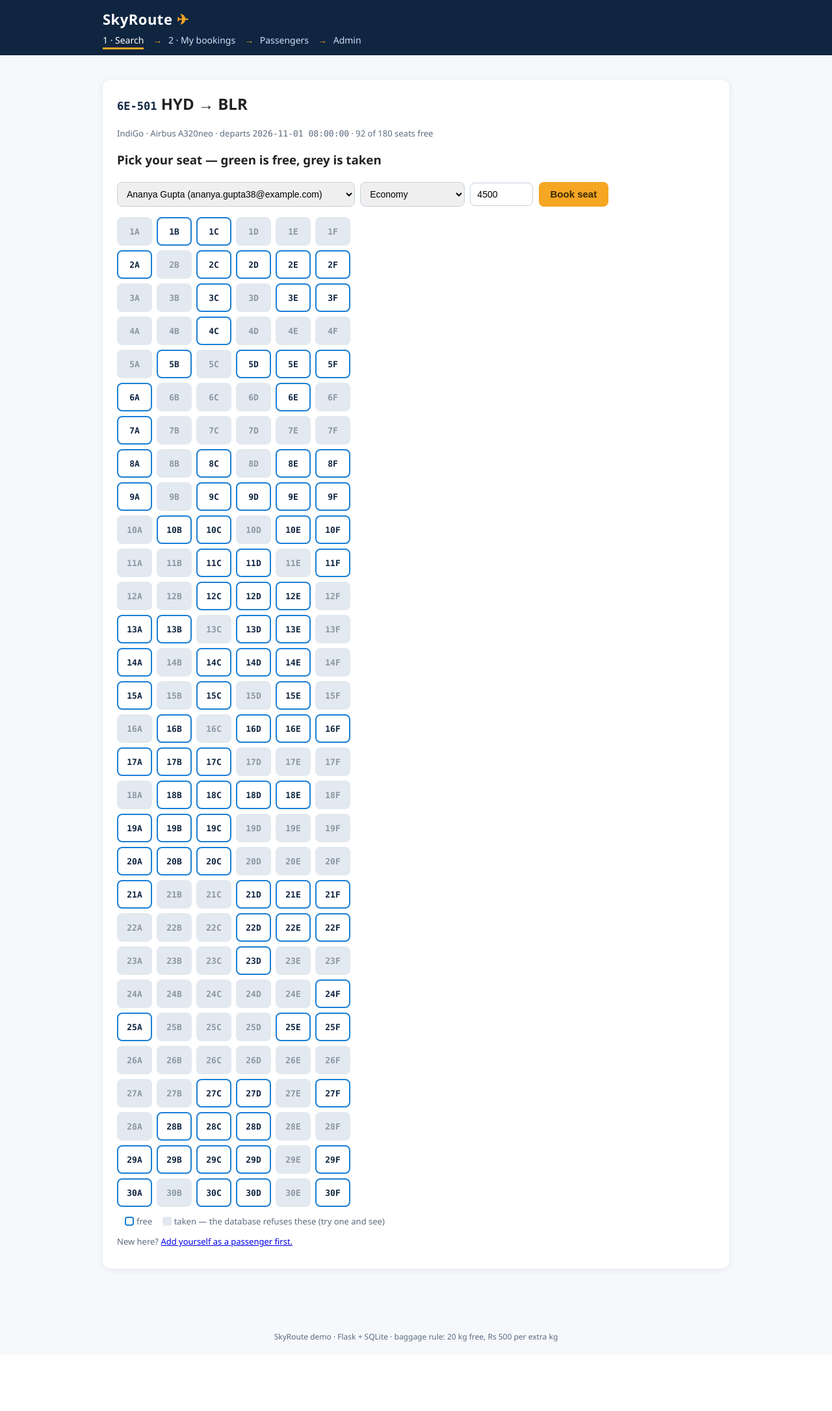
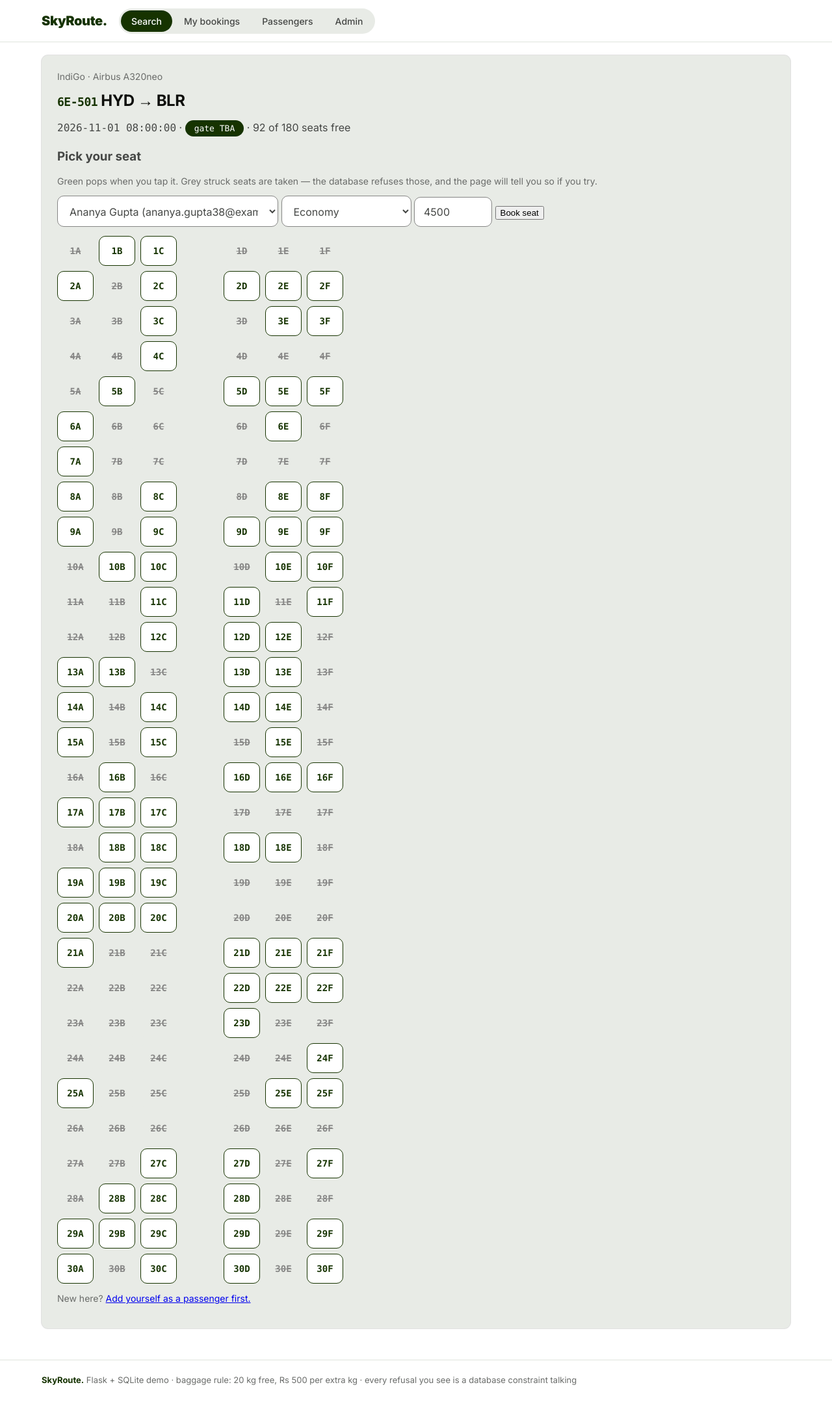
Before and after one commit to Bhaskar-1818/skyroute-dbms-python, a Flask app: page /book/1 in a window 1280 px wide. Shown: the whole page at 65% size. Before the commit the page ends 2064 px from the top, so only its background shows below. Run offline with Flask 3, Linux system fonts and the light colour scheme; data comes from the database, SQL or seed files in the repository; both versions use the stored data as it was after the commit.

Commit message:
UI Refero rebuild: Wise tokens, motion, boarding passes, seat map

```diff
--- a/python/flask_app/templates/base.html
+++ b/python/flask_app/templates/base.html
@@ -1,67 +1,129 @@
 <!doctype html>
 <html><head><meta charset="utf-8"><meta name="viewport" content="width=device-width,initial-scale=1">
 <title>SkyRoute — book a flight in 3 steps</title>
+<link rel="preconnect" href="https://fonts.googleapis.com">
+<link href="https://fonts.googleapis.com/css2?family=Inter:wght@400;500;600;700;800;900&display=swap" rel="stylesheet">
 <style>
-:root{--ink:#0f2540;--sky:#1b7fd4;--amber:#f5a623;--paper:#f6f8fb;
---ok:#1e9e6a;--bad:#d64545;--mut:#5b6b7f}
+/* SkyRoute on Refero "Wise" tokens: forest gravity, one lime punctuation,
+   pills for actions, 10px cards, flat hairlines, dark-section rhythm. */
+:root{--forest:#163300;--lime:#9fe870;--spruce:#054d28;--mist:#e2f6d5;
+--fog:#e8ebe6;--paper:#fff;--char:#454745;--obsidian:#0e0f0c;
+--pebble:#868685;--slate:#6a6c6a;--red:#cb272f;--line:#dfe4dc}
 *{box-sizing:border-box}
-body{font-family:"Segoe UI",Arial,sans-serif;margin:0;background:var(--paper);color:#222}
-header{background:var(--ink);color:#fff;padding:14px 0}
-.wrap{max-width:1000px;margin:0 auto;padding:0 18px}
-.brand{font-size:22px;font-weight:800;letter-spacing:.5px}
-.brand span{color:var(--amber)}
-nav.steps{margin-top:8px;font-size:14px}
-nav.steps a{color:#cfe3f7;text-decoration:none;margin-right:8px}
-nav.steps a.here{color:#fff;border-bottom:3px solid var(--amber);padding-bottom:2px}
-nav.steps b{color:var(--amber);margin:0 6px}
-main{padding:22px 0 60px}
-.card{background:#fff;border-radius:12px;padding:20px 22px;margin:16px 0;
-box-shadow:0 2px 10px rgba(15,37,64,.08)}
+body{font-family:'Inter',"Segoe UI",Arial,sans-serif;margin:0;background:var(--paper);
+color:var(--char);font-size:16px;-webkit-font-smoothing:antialiased}
+.wrap{max-width:1200px;margin:0 auto;padding:0 24px}
+/* top nav: white, hairline bottom, pill section switcher */
+header.top{position:sticky;top:0;z-index:20;background:var(--paper);
+border-bottom:1px solid var(--line)}
+.navbar{display:flex;align-items:center;gap:18px;height:64px}
+.brand{font-weight:900;font-size:20px;letter-spacing:-.02em;color:var(--forest);
+text-decoration:none}
+.brand b{color:var(--forest)}.brand .dot{color:var(--forest)}
+.segments{display:flex;background:var(--fog);border-radius:9999px;padding:3px;gap:2px}
+.segments a{text-decoration:none;color:var(--char);font-weight:500;font-size:14px;
+padding:8px 16px;border-radius:9999px;transition:background .2s ease}
+.segments a:hover{background:var(--mist)}
+.segments a.here{background:var(--forest);color:#fff}
+/* hero: dark forest section, block display type, lime punctuation */
+.hero{background:var(--forest);color:#fff;border-radius:28px;margin:32px 0 0;
+padding:56px 48px 0;overflow:hidden;position:relative}
+.hero .kicker{color:var(--lime);font-weight:600;font-size:14px;letter-spacing:.14em;
+text-transform:uppercase}
+.hero h1{font-size:clamp(44px,7vw,96px);line-height:.95;letter-spacing:-.03em;
+font-weight:900;margin:10px 0 8px;color:#fff}
+.hero h1 .lime{color:var(--lime)}
+.hero p.sub{color:#cfe3c8;font-size:19px;max-width:640px}
+.how{display:flex;gap:10px;margin:22px 0 0;flex-wrap:wrap}
+.how span{background:rgba(255,255,255,.1);border-radius:9999px;padding:9px 18px;
+font-size:14px;font-weight:500}
+.how b{color:var(--lime);margin-right:6px}
+/* inset white search card inside the dark hero */
+.searchcard{background:var(--paper);border-radius:10px;padding:20px;
+margin:30px 0 -1px;display:flex;gap:10px;flex-wrap:wrap;align-items:end;
+box-shadow:0 10px 32px rgba(0,0,0,.18)}
+.field{display:flex;flex-direction:column;gap:4px;flex:1;min-width:150px}
+.field label{font-size:12px;font-weight:600;color:var(--slate);
+text-transform:uppercase;letter-spacing:.06em}
+select,input{font:inherit;padding:12px 14px;border:1px solid var(--pebble);
+border-radius:10px;background:var(--paper);color:var(--char);width:100%}
+select:focus,input:focus{outline:none;border-color:var(--forest)}
+/* pill CTA: lime fill does all the work */
+.btn{background:var(--lime);color:var(--forest);border:none;border-radius:9999px;
+padding:12px 26px;font-size:16px;font-weight:600;cursor:pointer;text-decoration:none;
+display:inline-block;transition:transform .18s ease,filter .18s ease;white-space:nowrap}
+.btn:hover{filter:brightness(.96);transform:translateY(-1px)}
+.btn:active{transform:translateY(0) scale(.98)}
+.btn.ghost{background:var(--paper);color:var(--forest);border:1px solid var(--forest);
+padding:8px 16px;font-size:14px}
+.btn.danger{background:var(--paper);color:var(--red);border:1px solid var(--red);
+padding:8px 16px;font-size:14px}
+.btn.small{padding:8px 16px;font-size:14px}
+/* cards: fog surface, hairline ring, staggered entrance */
+.card{background:var(--fog);border-radius:10px;padding:24px;margin:20px 0;
+box-shadow:rgba(14,15,12,.12) 0 0 0 1px;animation:rise .5s ease both}
+.card:nth-child(2){animation-delay:.06s}.card:nth-child(3){animation-delay:.12s}
+.card:nth-child(4){animation-delay:.18s}.card:nth-child(5){animation-delay:.24s}
+@keyframes rise{from{opacity:0;transform:translateY(14px)}to{opacity:1;transform:none}}
+h2{color:var(--obsidian);letter-spacing:-.02em;margin:0 0 6px}
+.mut{color:var(--slate);font-size:14px}
 .mono{font-family:Consolas,Menlo,monospace}
-.flight{font-family:Consolas,Menlo,monospace;font-weight:700;font-size:17px;color:var(--ink)}
-.gate{display:inline-block;background:var(--ink);color:#fff;border-radius:20px;
-padding:2px 12px;font-family:Consolas,monospace;font-size:13px}
-.pill{display:inline-block;border-radius:20px;padding:2px 12px;font-size:13px;color:#fff}
-.green{background:var(--ok)}.red{background:var(--bad)}.grey{background:var(--mut)}
-.amber{background:var(--amber);color:#3a2a00}
-table{border-collapse:collapse;width:100%;margin:10px 0}
-th,td{padding:8px 10px;text-align:left;font-size:14px;border-bottom:1px solid #e3e9f0}
-th{color:var(--mut);font-size:12px;text-transform:uppercase;letter-spacing:.5px}
-input,select{padding:9px 10px;margin:4px 4px 4px 0;border:1px solid #c6d2de;border-radius:8px;font-size:14px}
-button,.btn{background:var(--amber);border:none;border-radius:8px;padding:10px 18px;
-font-size:15px;font-weight:700;color:#3a2a00;cursor:pointer;text-decoration:none;display:inline-block}
-button:hover,.btn:hover{filter:brightness(.94)}
-button.ghost{background:#e8eef4;color:var(--ink);font-weight:600;padding:7px 12px;font-size:13px}
-button.danger{background:var(--bad);color:#fff;padding:7px 12px;font-size:13px}
-.flash{border-radius:10px;padding:12px 16px;margin:12px 0;font-weight:600}
-.flash.ok{background:#e2f5ec;color:#0d6b45}
-.flash.error{background:#fde7e7;color:#a11f1f}
+.flight{font-family:Consolas,Menlo,monospace;font-weight:700;font-size:18px;color:var(--forest)}
+table{border-collapse:collapse;width:100%;margin:8px 0}
+th,td{padding:10px 12px;text-align:left;font-size:15px;border-bottom:1px solid var(--line)}
+th{font-size:12px;text-transform:uppercase;letter-spacing:.06em;color:var(--slate)}
+/* tags: pill badges */
+.tag{display:inline-block;border-radius:9999px;padding:5px 14px;font-size:13px;font-weight:500}
+.tag.gate{background:var(--forest);color:#fff;font-family:Consolas,monospace}
+.tag.ok{background:var(--mist);color:var(--forest)}
+.tag.dim{background:#fff;color:var(--slate);box-shadow:inset 0 0 0 1px var(--pebble)}
+.tag.dark{background:var(--forest);color:var(--lime)}
+.tag.warn{background:var(--paper);color:var(--forest);box-shadow:inset 0 0 0 1px var(--forest)}
+.tag.bad{background:#fbe4e4;color:var(--red)}
+/* seat map: rounded seats, lime selection pops */
+.seats{display:grid;grid-template-columns:repeat(7,56px);gap:8px;margin:14px 0;
+justify-content:start}
+.seats button{height:46px;font-family:Consolas,monospace;font-size:14px;font-weight:600;
+background:var(--paper);border:1px solid var(--forest);color:var(--forest);
+border-radius:10px;cursor:pointer;transition:transform .15s ease,background .15s ease}
+.seats button:hover:not(:disabled){background:var(--mist);transform:translateY(-2px)}
+.seats button:disabled{background:var(--fog);border-color:var(--fog);color:var(--pebble);
+cursor:not-allowed;text-decoration:line-through}
+.seats button.picked{background:var(--lime);border-color:var(--lime);color:var(--forest);
+animation:pop .25s ease}
+.seats .aisle{visibility:hidden}
+@keyframes pop{0%{transform:scale(.85)}60%{transform:scale(1.08)}100%{transform:scale(1)}}
+/* boarding pass: white ticket, perforated stub */
+.ticket{background:var(--paper);border-radius:10px;display:grid;
+grid-template-columns:210px 1fr;box-shadow:rgba(14,15,12,.12) 0 0 0 1px;
+margin:16px 0;overflow:hidden;animation:rise .5s ease both}
+.stub{background:var(--forest);color:#fff;padding:20px;text-align:center}
+.stub .seat{font-size:44px;font-weight:900;letter-spacing:-.03em;color:var(--lime)}
+.stub .fl{font-family:Consolas,monospace;font-size:14px;color:#cfe3c8}
+.tbody{padding:18px 22px;border-left:2px dashed var(--pebble);position:relative}
+.tbody h3{margin:0 0 4px;color:var(--obsidian);letter-spacing:-.01em}
+.actions{display:flex;gap:8px;flex-wrap:wrap;margin-top:12px}
 form.inline{display:inline}
-.hero{background:linear-gradient(120deg,var(--ink),#1b4d8f);color:#fff;border-radius:14px;
-padding:28px 30px;margin:6px 0 4px}
-.hero h1{margin:0 0 6px;font-size:30px}
-.hero h1 span{color:var(--amber)}
-.hero p{margin:4px 0;color:#cfe3f7}
-.how{display:flex;gap:12px;margin-top:14px;flex-wrap:wrap}
-.how div{background:rgba(255,255,255,.12);border-radius:10px;padding:10px 14px;font-size:14px}
-.how b{color:var(--amber)}
-.seats{display:grid;grid-template-columns:repeat(6,54px);gap:7px;margin:12px 0}
-.seats button{width:54px;height:44px;padding:0;font-family:Consolas,monospace;font-size:13px;
-background:#fff;border:2px solid var(--sky);color:var(--ink);border-radius:8px}
-.seats button:hover:not(:disabled){background:var(--amber);border-color:var(--amber)}
-.seats button:disabled{background:#e3e9f0;border-color:#e3e9f0;color:#8a97a5;cursor:not-allowed}
-.legend{font-size:13px;color:var(--mut)}
-.legend i{display:inline-block;width:14px;height:14px;border-radius:4px;margin:0 4px -2px 12px}
-footer{color:var(--mut);font-size:12px;text-align:center;padding:20px}
-.mut{color:var(--mut);font-size:13px}
+/* flash: slides down, lime for ok */
+.flash{border-radius:10px;padding:13px 18px;margin:16px 0;font-weight:500;
+animation:drop .3s ease both}
+.flash.ok{background:var(--mist);color:var(--forest)}
+.flash.error{background:#fbe4e4;color:var(--red)}
+@keyframes drop{from{opacity:0;transform:translateY(-10px)}to{opacity:1;transform:none}}
+footer.site{border-top:1px solid var(--line);margin-top:48px;padding:22px 0 40px;
+color:var(--slate);font-size:13px}
+footer.site b{color:var(--forest)}
+@media (max-width:760px){.ticket{grid-template-columns:1fr}.tbody{border-left:none;
+border-top:2px dashed var(--pebble)}.hero{padding:36px 24px 0}.how{display:none}}
+@media (prefers-reduced-motion:reduce){*{animation:none!important;transition:none!important}}
 </style></head>
 <body>
-<header><div class="wrap">
-<div class="brand">SkyRoute <span>✈</span></div>
-<nav class="steps">
-<a href="/" class="{{ 'here' if page=='search' else '' }}">1 · Search</a><b>→</b>
-<a href="/bookings" class="{{ 'here' if page=='bookings' else '' }}">2 · My bookings</a><b>→</b>
-<a href="/passengers" class="{{ 'here' if page=='pax' else '' }}">Passengers</a><b>→</b>
+<header class="top"><div class="wrap navbar">
+<a class="brand" href="/">SkyRoute<span class="dot">.</span></a>
+<nav class="segments">
+<a href="/" class="{{ 'here' if page=='search' else '' }}">Search</a>
+<a href="/bookings" class="{{ 'here' if page=='bookings' else '' }}">My bookings</a>
+<a href="/passengers" class="{{ 'here' if page=='pax' else '' }}">Passengers</a>
 <a href="/admin" class="{{ 'here' if page=='admin' else '' }}">Admin</a>
 </nav></div></header>
 <main><div class="wrap">
@@ -69,5 +131,6 @@
 {% for cat, m in msgs %}<div class="flash {{ cat }}">{{ m }}</div>{% endfor %}{% endwith %}
 {% block body %}{% endblock %}
 </div></main>
-<footer>SkyRoute demo · Flask + SQLite · baggage rule: 20 kg free, Rs 500 per extra kg</footer>
+<footer class="site"><div class="wrap"><b>SkyRoute.</b> Flask + SQLite demo ·
+baggage rule: 20 kg free, Rs 500 per extra kg · every refusal you see is a database constraint talking</div></footer>
 </body></html>
--- a/python/flask_app/templates/book.html
+++ b/python/flask_app/templates/book.html
@@ -1,32 +1,33 @@
 {% extends "base.html" %}{% set page='search' %}{% block body %}
 <div class="card">
-<h2 style="margin-top:0"><span class="flight">{{ dep.flight_number }}</span>
+<p class="mut" style="margin-top:0">{{ dep.airline_name }} · {{ dep.model }}</p>
+<h2><span class="flight">{{ dep.flight_number }}</span>
 {{ dep.from_airport }} → {{ dep.to_airport }}</h2>
-<p class="mut">{{ dep.airline_name }} · {{ dep.model }} · departs
-<span class="mono">{{ dep.scheduled_departure }}</span> ·
+<p><span class="mono">{{ dep.scheduled_departure }}</span> ·
+<span class="tag gate">{{ dep.gate_number or "gate TBA" }}</span> ·
 {{ dep.capacity - taken|length }} of {{ dep.capacity }} seats free</p>
-<h3>Pick your seat — green is free, grey is taken</h3>
+<h3>Pick your seat</h3>
+<p class="mut">Green pops when you tap it. Grey struck seats are taken — the database
+refuses those, and the page will tell you so if you try.</p>
 <form method="post" id="bookform">
-<select name="passenger_id">{% for p in passengers %}
+<select name="passenger_id" style="max-width:340px">{% for p in passengers %}
 <option value="{{ p.passenger_id }}">{{ p.first_name }} {{ p.last_name }} ({{ p.email }})</option>{% endfor %}</select>
-<select name="travel_class">
+<select name="travel_class" style="max-width:200px">
 <option>Economy</option><option>Premium Economy</option>
 <option>Business</option><option>First</option></select>
-<input name="price" value="4500" size="7" required>
+<input name="price" value="4500" size="7" required style="max-width:120px">
 <input type="hidden" name="seat" id="seatfield" required>
 <button>Book seat <span id="seatlabel" class="mono"></span></button></form>
-<div class="seats">
+<div class="seats" id="cabin">
 {% for row in grid %}{% for s, is_taken in row %}
+{% if loop.index0 == 3 %}<span class="aisle"></span>{% endif %}
 <button type="button" data-seat="{{ s }}" {% if is_taken %}disabled{% endif %}>{{ s }}</button>
 {% endfor %}{% endfor %}</div>
-<p class="legend"><i style="background:#fff;border:2px solid #1b7fd4"></i>free
-<i style="background:#e3e9f0"></i>taken — the database refuses these (try one and see)</p>
 <p class="mut">New here? <a href="/passengers">Add yourself as a passenger first.</a></p>
 </div>
 <script>
-document.querySelectorAll('.seats button:not(:disabled)').forEach(b=>{
-b.onclick=()=>{document.getElementById('seatfield').value=b.dataset.seat;
-document.getElementById('seatlabel').textContent=b.dataset.seat;
-document.querySelectorAll('.seats button').forEach(x=>x.style.outline='');
-b.style.outline='3px solid #f5a623';};});
+const field=document.getElementById('seatfield'),label=document.getElementById('seatlabel');
+document.querySelectorAll('#cabin button:not(:disabled)').forEach(b=>{
+b.onclick=()=>{document.querySelectorAll('#cabin button').forEach(x=>x.classList.remove('picked'));
+b.classList.add('picked');field.value=b.dataset.seat;label.textContent=b.dataset.seat;};});
 </script>{% endblock %}
```
Also changed, not shown: python/flask_app/templates/admin.html (+11 -11 lines), python/flask_app/templates/bookings.html (+18 -16 lines), python/flask_app/templates/index.html (+21 -20 lines), python/flask_app/templates/passengers.html (+7 -7 lines), python/flask_app/skyroute.db.
